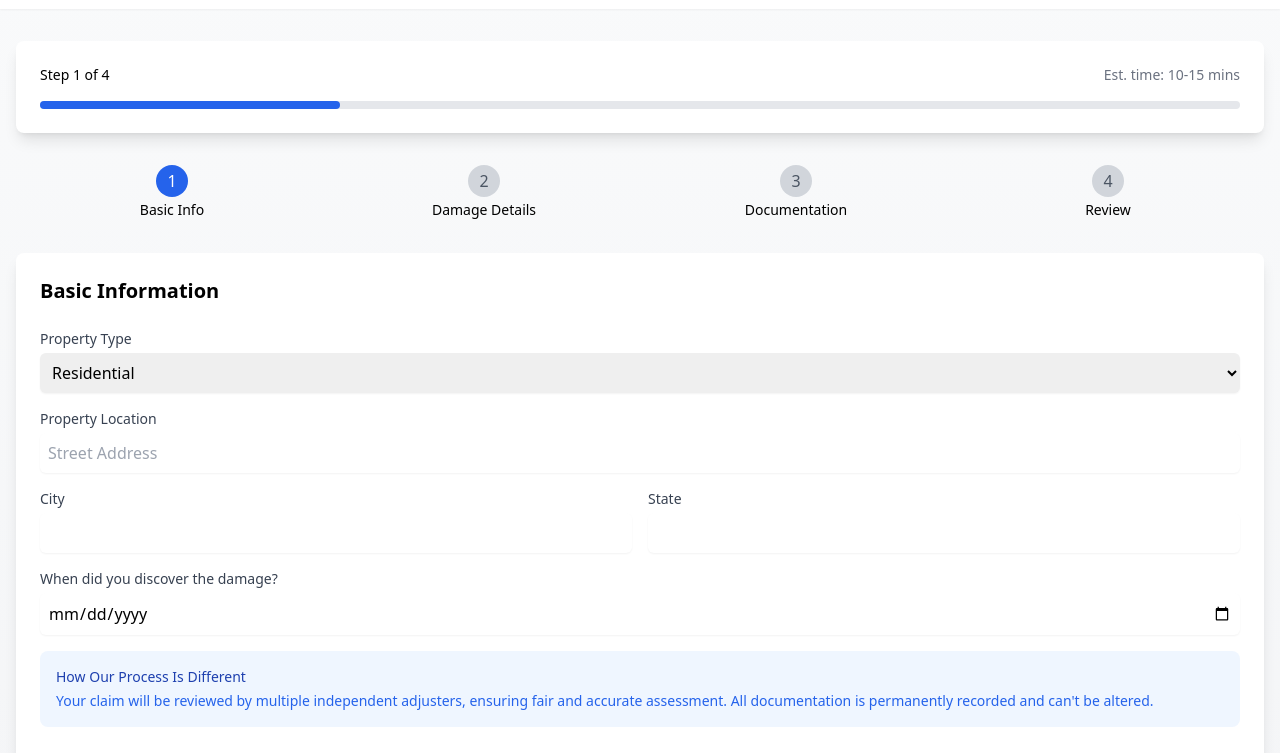
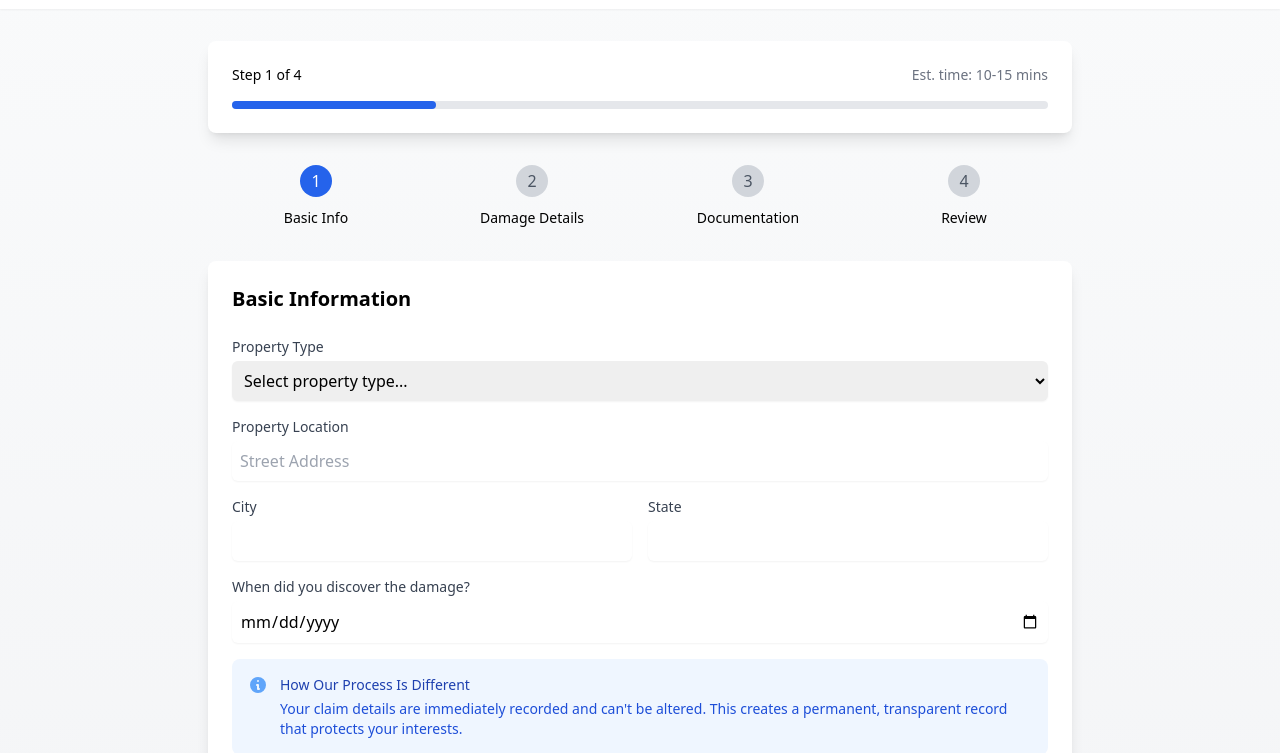
Before and after one commit to BlakeMyers22/decentralized_public_adjusting, a plain HTML site: page submit-claim.html in a window 1280 px wide. Shown: the part 47-800 px from the top of the page. Drawn offline with nearby package versions, Linux system fonts and the light colour scheme.

Commit message:
Update submit-claim.html

```diff
--- a/submit-claim.html
+++ b/submit-claim.html
@@ -16,16 +16,59 @@
 
         .step-content.active {
             display: block;
+            animation: fadeIn 0.5s ease-in-out;
         }
 
         .progress-bar {
             transition: width 0.5s ease-in-out;
         }
+
+        @keyframes fadeIn {
+            from {
+                opacity: 0;
+                transform: translateY(20px);
+            }
+            to {
+                opacity: 1;
+                transform: translateY(0);
+            }
+        }
+
+        /* Drag and drop styles */
+        .drag-over {
+            border-color: #3B82F6;
+            background-color: #EFF6FF;
+        }
+
+        /* File preview grid */
+        .file-preview {
+            display: grid;
+            grid-template-columns: repeat(auto-fill, minmax(150px, 1fr));
+            gap: 1rem;
+        }
+
+        /* Custom scrollbar */
+        ::-webkit-scrollbar {
+            width: 8px;
+        }
+
+        ::-webkit-scrollbar-track {
+            background: #f1f1f1;
+        }
+
+        ::-webkit-scrollbar-thumb {
+            background: #888;
+            border-radius: 4px;
+        }
+
+        ::-webkit-scrollbar-thumb:hover {
+            background: #555;
+        }
     </style>
 </head>
 <body class="bg-gradient-to-b from-gray-50 to-gray-100 min-h-screen">
     <!-- Navigation -->
-    <nav class="bg-white shadow-sm">
+    <nav class="bg-white shadow-sm sticky top-0 z-50">
         <div class="container mx-auto px-4 py-3">
             <div class="flex justify-between items-center">
                 <a href="index.html" class="flex items-center">
@@ -39,7 +82,7 @@
     </nav>
 
     <!-- Main Content -->
-    <div class="container mx-auto px-4 py-8">
+    <div class="container mx-auto px-4 py-8 max-w-4xl">
         <!-- Progress Bar -->
         <div class="bg-white rounded-lg shadow-lg p-6 mb-8">
             <div class="flex justify-between mb-4">
@@ -54,25 +97,25 @@
         <!-- Step Indicators -->
         <div class="flex justify-between mb-8">
             <div class="step-indicator flex-1 text-center">
-                <div class="w-8 h-8 bg-blue-600 text-white rounded-full mx-auto flex items-center justify-center">1</div>
-                <span class="text-sm mt-2">Basic Info</span>
+                <div class="w-8 h-8 bg-blue-600 text-white rounded-full mx-auto flex items-center justify-center mb-2">1</div>
+                <span class="text-sm">Basic Info</span>
             </div>
             <div class="step-indicator flex-1 text-center">
-                <div class="w-8 h-8 bg-gray-300 text-gray-600 rounded-full mx-auto flex items-center justify-center">2</div>
-                <span class="text-sm mt-2">Damage Details</span>
+                <div class="w-8 h-8 bg-gray-300 text-gray-600 rounded-full mx-auto flex items-center justify-center mb-2">2</div>
+                <span class="text-sm">Damage Details</span>
             </div>
             <div class="step-indicator flex-1 text-center">
-                <div class="w-8 h-8 bg-gray-300 text-gray-600 rounded-full mx-auto flex items-center justify-center">3</div>
-                <span class="text-sm mt-2">Documentation</span>
+                <div class="w-8 h-8 bg-gray-300 text-gray-600 rounded-full mx-auto flex items-center justify-center mb-2">3</div>
+                <span class="text-sm">Documentation</span>
             </div>
             <div class="step-indicator flex-1 text-center">
-                <div class="w-8 h-8 bg-gray-300 text-gray-600 rounded-full mx-auto flex items-center justify-center">4</div>
-                <span class="text-sm mt-2">Review</span>
+                <div class="w-8 h-8 bg-gray-300 text-gray-600 rounded-full mx-auto flex items-center justify-center mb-2">4</div>
+                <span class="text-sm">Review</span>
             </div>
         </div>
 
-        <!-- Form Steps -->
-        <div class="bg-white rounded-lg shadow-lg p-6">
+        <!-- Form Steps Container -->
+        <div class="bg-white rounded-lg shadow-lg p-6 mb-8">
             <!-- Step 1: Basic Info -->
             <div class="step-content active" id="step1">
                 <h2 class="text-xl font-bold mb-6">Basic Information</h2>
@@ -80,6 +123,7 @@
                     <div>
                         <label class="block text-sm font-medium text-gray-700">Property Type</label>
                         <select id="propertyType" class="mt-1 block w-full rounded-md border-gray-300 shadow-sm p-2">
+                            <option value="">Select property type...</option>
                             <option value="residential">Residential</option>
                             <option value="commercial">Commercial</option>
                             <option value="industrial">Industrial</option>
@@ -108,11 +152,19 @@
                     </div>
 
                     <div class="bg-blue-50 p-4 rounded-lg">
-                        <h3 class="text-sm font-medium text-blue-800">How Our Process Is Different</h3>
-                        <p class="text-sm text-blue-600 mt-1">
-                            Your claim will be reviewed by multiple independent adjusters, ensuring fair and accurate assessment.
-                            All documentation is permanently recorded and can't be altered.
-                        </p>
+                        <div class="flex items-start">
+                            <div class="flex-shrink-0">
+                                <svg class="h-5 w-5 text-blue-400" fill="currentColor" viewBox="0 0 20 20">
+                                    <path fill-rule="evenodd" d="M18 10a8 8 0 11-16 0 8 8 0 0116 0zm-7-4a1 1 0 11-2 0 1 1 0 012 0zM9 9a1 1 0 000 2v3a1 1 0 001 1h1a1 1 0 100-2v-3a1 1 0 00-1-1H9z" clip-rule="evenodd"/>
+                                </svg>
+                            </div>
+                            <div class="ml-3">
+                                <h3 class="text-sm font-medium text-blue-800">How Our Process Is Different</h3>
+                                <p class="text-sm text-blue-700 mt-1">
+                                    Your claim details are immediately recorded and can't be altered. This creates a permanent, transparent record that protects your interests.
+                                </p>
+                            </div>
+                        </div>
                     </div>
                 </div>
             </div>
@@ -129,7 +181,7 @@
         </div>
 
         <!-- Information Panel -->
-        <div class="mt-8 bg-white rounded-lg shadow-lg p-6">
+        <div class="bg-white rounded-lg shadow-lg p-6">
             <h3 class="text-lg font-semibold mb-4">What Happens Next?</h3>
             <div class="grid grid-cols-1 md:grid-cols-3 gap-6">
                 <div class="flex items-start">
```
